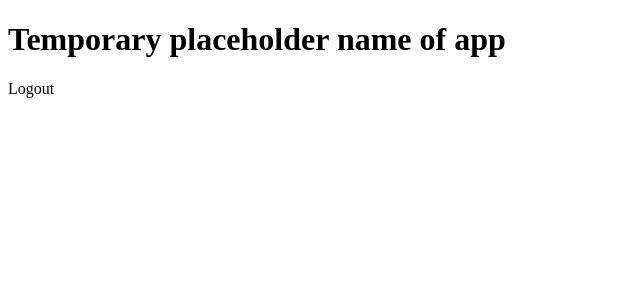
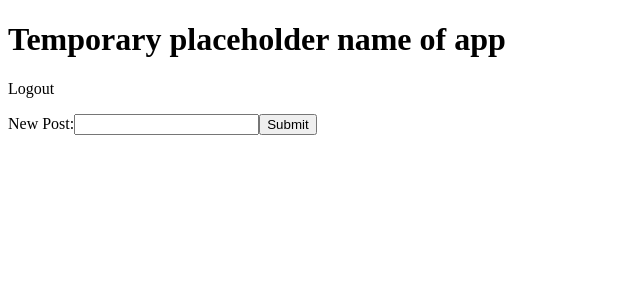
Before and after one commit to bricknet1/phase4project, a React (Create React App) app in the folder client/: page /newpost in a window 1280 px wide. Shown: the top 300 px of the page, without its empty margins (0-640 px from the left). Built offline with nearby package versions, Linux system fonts and the light colour scheme; no server answers; a web font is replaced by a local one.

Commit message:
newpost path built, post method for posts built

```diff
--- a/client/src/components/App.js
+++ b/client/src/components/App.js
@@ -6,6 +6,7 @@ import Home from './Home.js';
 import Login from './Login.js';
 import Profile from './Profile.js';
 import NavBar from './NavBar.js';
+import NewPost from './NewPost.js';
 
 
 function App() {
@@ -42,6 +43,9 @@ function App() {
                 <Route path="/profile/:id" >
                     <Profile user={user}/>
                 </Route>
+                <Route path="/newpost" >
+                    <NewPost user={user}/>
+                </Route>
             </Switch>
         </>
     );
--- a/client/src/components/Home.js
+++ b/client/src/components/Home.js
@@ -25,7 +25,7 @@ function Home() {
     useEffect(() => {
         fetch('/posts')
           .then(res => res.json())
-          .then((data) => setPosts(data));
+          .then((data) => setPosts(data.reverse()));
     }, []);
 
     if (!posts) {
--- /dev/null
+++ b/client/src/components/NewPost.js
@@ -0,0 +1,51 @@
+import { useFormik } from "formik";
+import { useHistory } from 'react-router-dom';
+import { useState } from 'react';
+
+function NewPost({user}) {
+
+    console.log(user);
+
+    const history = useHistory();
+    const [error, setError] = useState('');
+
+    const formik = useFormik({
+        enableReinitialize: true,
+        initialValues: {
+            content: '',
+            likes: 0
+        },
+        onSubmit: (values) => {
+            fetch('/posts', {
+                method: 'POST',
+                headers: {
+                    'Content-Type': 'application/json'
+                },
+                body: JSON.stringify(values)
+            })
+            .then(res => {
+                if (res.ok) {
+                    res.json().then(data => {
+                        console.log(data)
+                        history.push('/home')
+                    })
+                } else {
+                    console.log('nope')
+                    res.json().then(error => console.log(error.message))
+                };
+        })
+        }
+    })
+
+    return(
+        <div className='new-post'>
+            <form onSubmit={formik.handleSubmit}>
+                <label >New Post:</label>
+                <input type="text"  name="content" value={formik.values.content} onChange={formik.handleChange} />
+                <input type='submit' value='Submit' />
+            </form>
+        </div>
+    )
+}
+
+export default NewPost;
```
Also changed, not shown: 2 other files (tests, documents, lock files or other folders).
